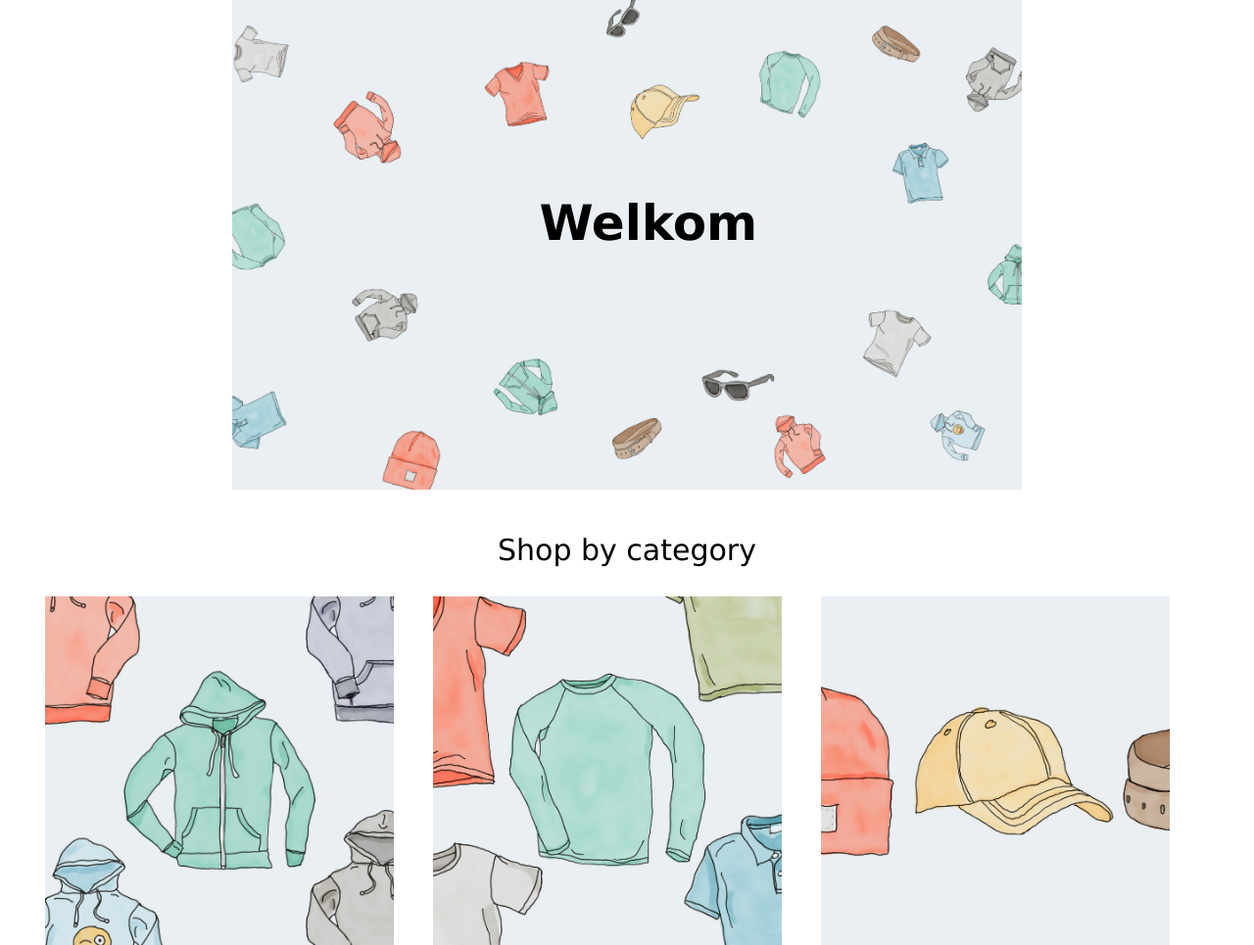
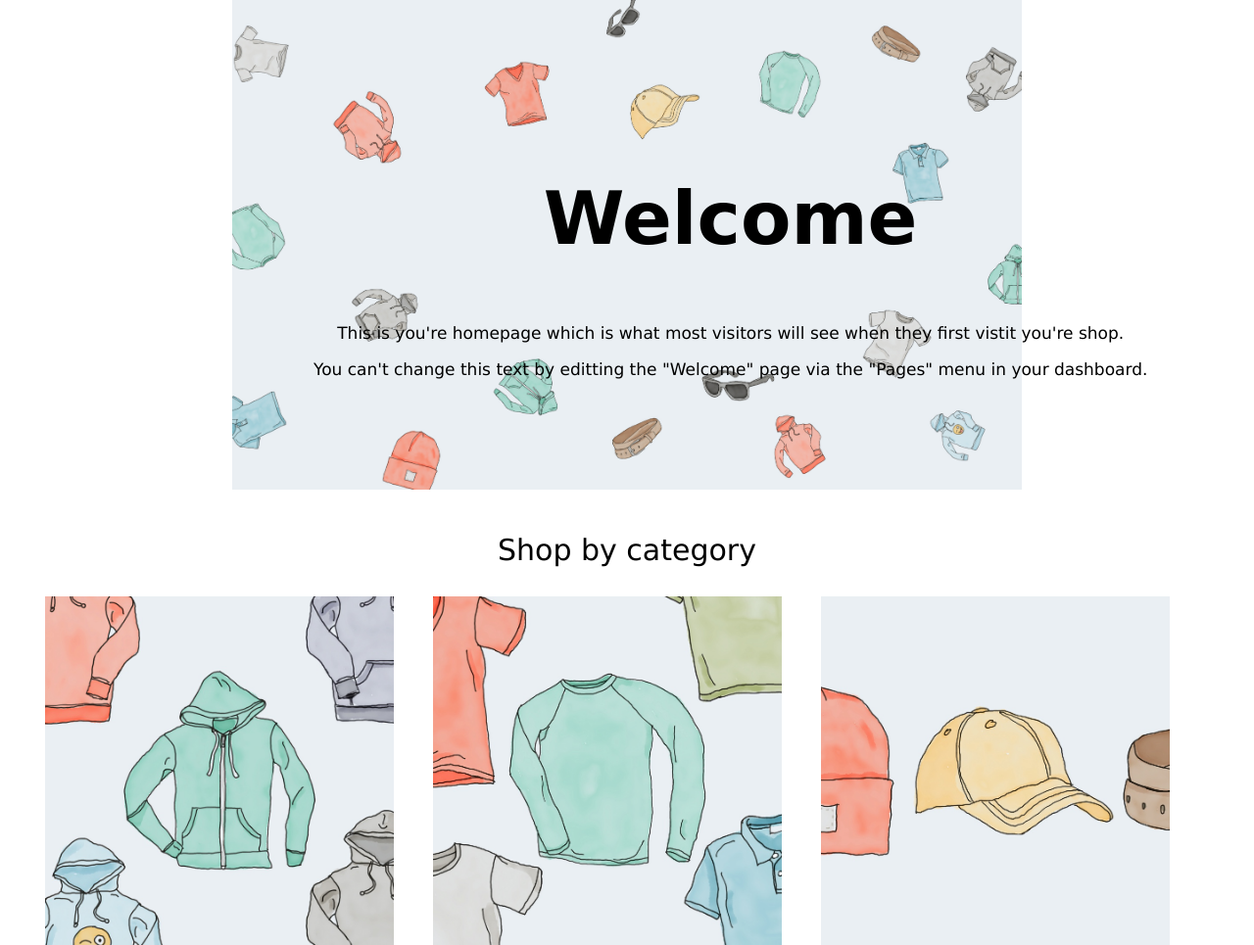
Before and after one commit to tvp23/Portfolio, a PHP site: page / in a window 1280 px wide. Shown: the part 163-1128 px from the top of the page at 98% size. Run offline with PHP 8.4, Linux system fonts and the light colour scheme; some libraries are stand-ins or nearby versions.

Commit message:
update 1

```diff
--- a/includes_css/style.css
+++ b/includes_css/style.css
@@ -101,16 +101,21 @@ justify-content: center;
 #backgroundindex2{
     width: 100%;
     height: 500px;
-    object-fit: fill;
+    object-fit: cover;
 
 }
 
-#backgroundtext{
+#backgroundtextblock{
     position: absolute;
-    top: 40%;
-    left: 43%;
+    top: 35%;
+    left: 25%;
 
     font-size: 50px;
+    text-align: center;
+}
+
+#backgroundtextsub{
+    font-size: 17px;
 }
 
 /*                  indexblock2*/
--- a/index.php
+++ b/index.php
@@ -3,7 +3,12 @@
 <div id="block1index">
     <div id="backgroundindex1">
         <img id="backgroundindex2" src="includes_css/img/hero.jpg">
-        <h2 id="backgroundtext">Welkom</h2>
+        <div id="backgroundtextblock">
+            <h2 id="backgroundtext">Welcome</h2>
+            <p id="backgroundtextsub">This is you're homepage which is what most visitors will see when they first vistit you're shop.</p>
+            <p id="backgroundtextsub">You can't change this text by editting the "Welcome" page via the "Pages" menu in your dashboard.</p>
+        </div>
+
     </div>
 </div>
 
```
